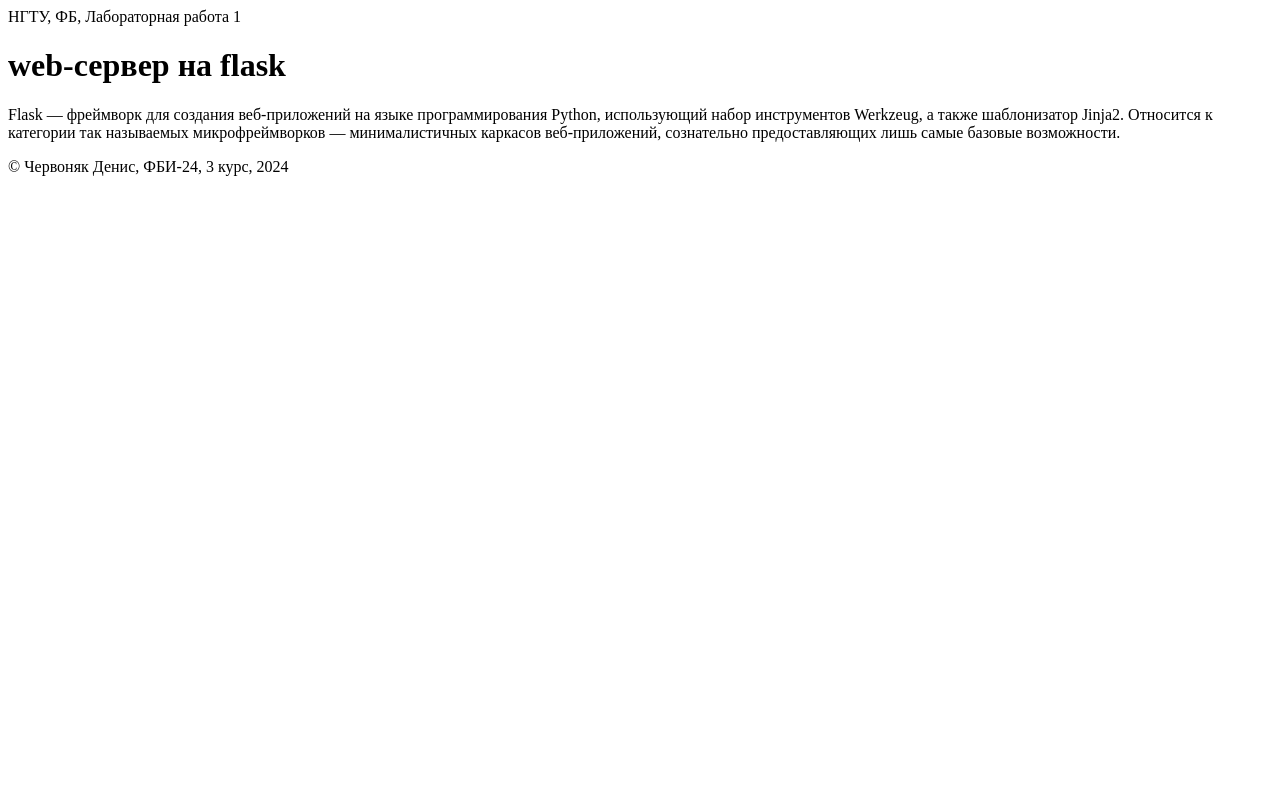
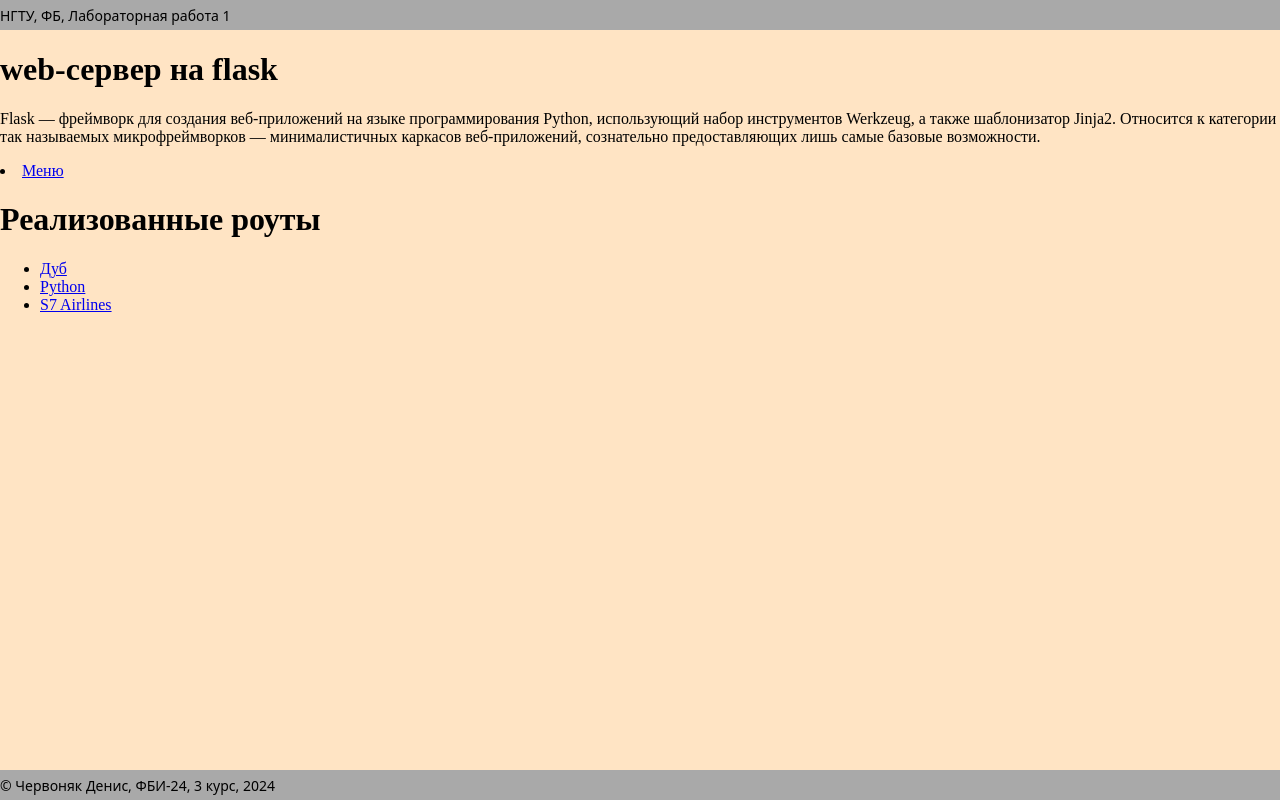
Before and after one commit to Mestoush/web-prog-labs-2, a Flask app: page /lab1 in a window 1280 px wide. Run offline with Flask 3, Linux system fonts and the light colour scheme.

Commit message:
Роуты

```diff
--- a/app.py
+++ b/app.py
@@ -16,6 +16,7 @@ def menu():
     <meta charset="UTF-8">
     <meta name="viewport" content="width=device-width, initial-scale=1.0">
     <title>Червоняк Денис Павлович, лабораторная 1</title>
+    <link rel="stylesheet" href="../static/lab1.css">
 </head>
 <body>
     <header>
@@ -47,6 +48,7 @@ def lab1():
     <meta charset="UTF-8">
     <meta name="viewport" content="width=device-width, initial-scale=1.0">
     <title>Червоняк Денис Павлович, лабораторная 1</title>
+    <link rel="stylesheet" href="../static/lab1.css">
 </head>
 <body>
     <header>
@@ -62,6 +64,17 @@ def lab1():
         называемых микрофреймворков — минималистичных каркасов
         веб-приложений, сознательно предоставляющих лишь самые базовые возможности.
     </p>
+    <li><a href="/menu" target="_blank">Меню</a></li>
+
+    <h1>Реализованные роуты</h1>
+
+    <nav>
+        <ul>
+            <li><a href="/lab1/oak" target="_blank">Дуб</a></li>
+            <li><a href="/lab1/python" target="_blank">Python</a></li>
+            <li><a href="/lab1/s7air" target="_blank">S7 Airlines</a></li>
+        </ul>
+    </nav>
 
     <footer>
         &copy; Червоняк Денис, ФБИ-24, 3 курс, 2024
@@ -83,7 +96,76 @@ def oak():
 </head>
 <body>
     <h1>Дуб</h1>
-    <img src="''' + url_for('static', filename='oak.jpeg') + '''" alt="" srcset="">
+    <img class='oak' src="''' + url_for('static', filename='oak.jpeg') + '''" alt="" srcset="">
 </body>
 </html>
 '''
+
+@app.route('/lab1/student')
+def student():
+    return '''
+<!DOCTYPE html>
+<html lang="en">
+<head>
+    <meta charset="UTF-8">
+    <meta name="viewport" content="width=device-width, initial-scale=1.0">
+    <title>Oak</title>
+    <link rel="stylesheet" href="../static/lab1.css">
+</head>
+<body>
+    <h1>Червоняк Денис Павлович</h1>
+    <img class='nstu' src="''' + url_for('static', filename='logo.png') + '''" alt="" srcset="">
+</body>
+</html>
+'''
+
+@app.route('/lab1/python')
+def python():
+    return '''
+<!DOCTYPE html>
+<html lang="en">
+<head>
+    <meta charset="UTF-8">
+    <meta name="viewport" content="width=device-width, initial-scale=1.0">
+    <title>python</title>
+    <link rel="stylesheet" href="../static/lab1.css">
+</head>
+<body>
+    <h1>Язык программирования python</h1>
+    <p>
+        Python — мультипарадигмальный высокоуровневый язык программирования общего назначения с динамической строгой типизацией и автоматическим управлением памятью[14][15], ориентированный на повышение производительности разработчика, читаемости кода и его качества, а также на обеспечение переносимости написанных на нём программ[16]. Язык является полностью объектно-ориентированным в том плане, что всё является объектами[14]. Необычной особенностью языка является выделение блоков кода отступами[17]. Синтаксис ядра языка минималистичен, за счёт чего на практике редко возникает необходимость обращаться к документации[16]. Сам же язык известен как интерпретируемый и используется в том числе для написания скриптов[14]. Недостатками языка являются зачастую более низкая скорость работы и более высокое потребление памяти написанных на нём программ по сравнению с аналогичным кодом, написанным на компилируемых языках, таких как C или C++[14][16].
+        </p>
+        <p>
+        Python является мультипарадигменным языком программирования, поддерживающим императивное, процедурное, структурное, объектно-ориентированное программирование[14], метапрограммирование[18], функциональное программирование[14] и асинхронное программирование[19]. Задачи обобщённого программирования решаются за счёт динамической типизации[20][21]. Аспектно-ориентированное программирование частично поддерживается через декораторы[22], более полноценная поддержка обеспечивается дополнительными фреймворками[23]. Такие методики как контрактное и логическое программирование можно реализовать с помощью библиотек или расширений[24]. Основные архитектурные черты — динамическая типизация, автоматическое управление памятью[14], полная интроспекция, механизм обработки исключений, поддержка многопоточных вычислений с глобальной блокировкой интерпретатора (GIL)[25], высокоуровневые структуры данных. Поддерживается разбиение программ на модули, которые, в свою очередь, могут объединяться в пакеты[26].
+    </p>
+    <img class='python' src="''' + url_for('static', filename='images.jpeg') + '''" alt="" srcset="">
+</body>
+</html>
+'''
+
+@app.route('/lab1/s7air')
+def s7air():
+    return '''
+<!DOCTYPE html>
+<html lang="en">
+<head>
+    <meta charset="UTF-8">
+    <meta name="viewport" content="width=device-width, initial-scale=1.0">
+    <title>S7 Airlines</title>
+    <link rel="stylesheet" href="../static/lab1.css">
+</head>
+<body>
+    <h1>Авиакомпания S7 Airlines</h1>
+    <p>
+       S7 Airlines (рус. эс сэвэн эйрлайнс, юридическое наименование: Акционерное общество «Авиакомпания „Сибирь“») — российская авиакомпания, выполняет внутренние и международные пассажирские авиаперевозки, входит в перечень системообразующих организаций России[6], является крупнейшей частной авиакомпанией России. Штаб-квартира расположена в Новосибирске.
+    </p>
+    <p>
+        Входит в российский холдинг S7 Group. До апреля 2022 года являлась членом глобального авиационного альянса Oneworld, по состоянию на август 2024 года членство приостановлено.
+    </p>
+    <p>
+        Маршрутная сеть авиакомпании выстроена на базе авиатранспортных узлов, расположенных в аэропортах Домодедово (Москва) и Толмачёво (Новосибирск), по состоянию на 2016 год охватывала 205 направлений и 181 город в 26 странах мира
+    </p>
+    <img src="''' + url_for('static', filename='s7.jpg') + '''" alt="" srcset="">
+</body>
+</html>
+'''
--- a/static/lab1.css
+++ b/static/lab1.css
@@ -1,9 +1,46 @@
 body {
     background-color: bisque;
-
+    margin: 0;
 }
 
-img {
+header {
+    background-color: darkgray;
+    font-family: system-ui, -apple-system, BlinkMacSystemFont, 'Segoe UI', Roboto, Oxygen, Ubuntu, Cantarell, 'Open Sans', 'Helvetica Neue', sans-serif;
+    font-size: 14px;
+    height: 30px;
+    display: flex;
+    align-items: center;
+}
+
+footer {
+    background-color: darkgray;
+    font-family: system-ui, -apple-system, BlinkMacSystemFont, 'Segoe UI', Roboto, Oxygen, Ubuntu, Cantarell, 'Open Sans', 'Helvetica Neue', sans-serif;
+    font-size: 14px;
+    height: 30px;
+    text-align: right;
+    display: flex;
+    align-items: center;
+    padding-right: 10px;
+    position: fixed;
+    bottom: 0;
+    left: 0;
+    right: 0;
+}
+
+main {
+    flex-grow: 1;
+    padding-left: 10px;
+}
+
+.oak {
     height: 500px;
     width: auto;
 }
+
+.nstu {
+    height: 200px;
+}
+
+.python {
+    height: 400px;
+}
```
Also changed, not shown: static/images.jpeg (added), static/logo.png (added), static/s7.jpg (added).
